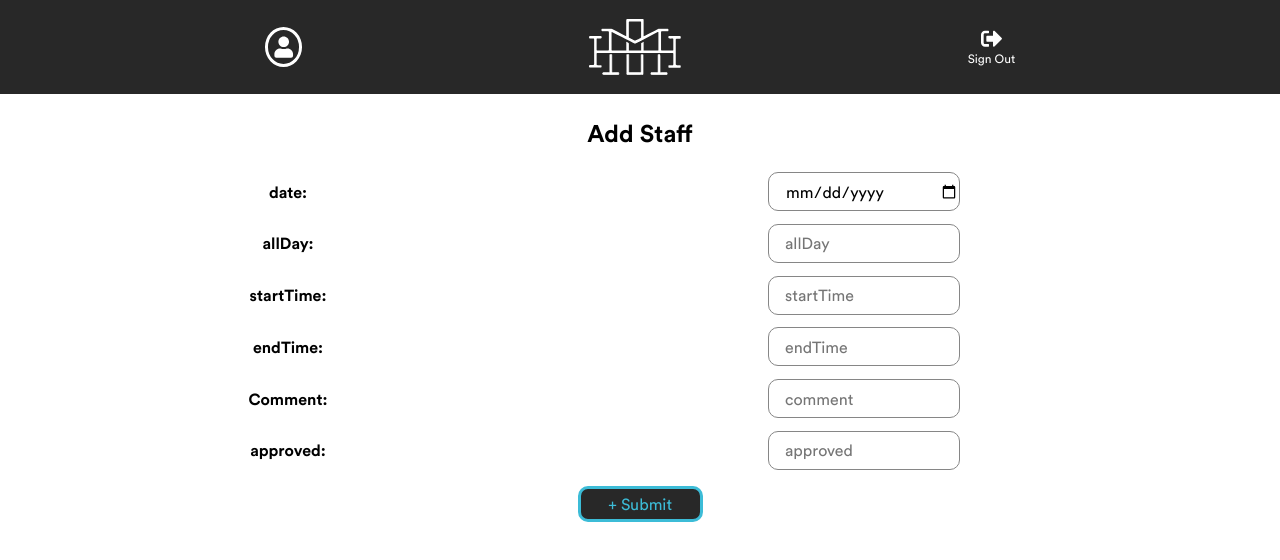
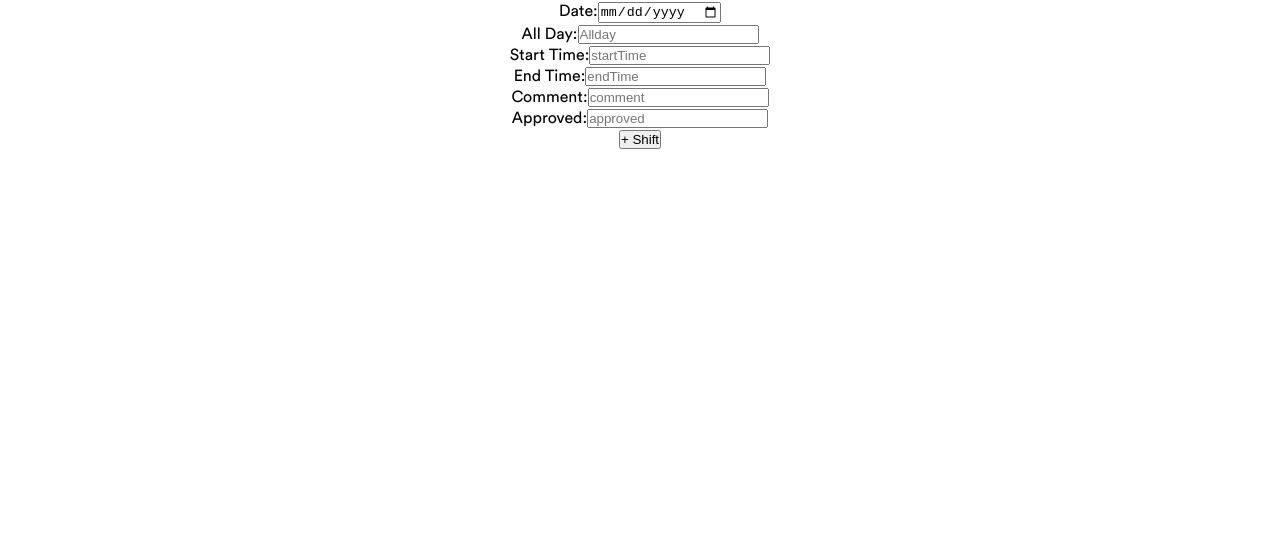
Before and after one commit to HoMieDevs/Homie-portal-frontend, a React (Create React App) app: page /unavailability in a window 1280 px wide. Shown: the top 560 px of the page. Built offline with nearby package versions, Linux system fonts and the light colour scheme.

Commit message:
put request to backend - currentuser will be added as a functionality next

```diff
--- a/src/Unavailability.js
+++ b/src/Unavailability.js
@@ -1,191 +1,150 @@
-import React, { Component } from 'react'
-import axios from 'axios';
-import Header from './Header';
-// import Footer from './Footer';
-import './css/Register.css'
+import React, { Component, Fragment } from "react";
+import axios from "axios";
+import "./css/Register.css";
 axios.defaults.withCredentials = true;
 
-export default class Register extends Component {
+export default class Unavailability extends Component {
   state = {
-    unavailability: [{
-        date: Date,
-        allDay: Boolean,
-        startTime: String,
-        endTime: String,
-        comment: String,
-        approved: Boolean
-    }],
+    date: null,
+    allDay: null,
+    startTime: null,
+    endTime: null,
+    comment: null,
+    approved: null
+  };
+
+  handleInputChange = e => {
+    const { value, id } = e.currentTarget;
+    this.setState({ [id]: value });
+  };
+
+  submitForm = e => {
+    e.preventDefault();
+    console.log(this.state);
+    const { date, allDay, startTime, endTime, comment, approved } = this.state;
+
+    const url =
+      "http://localhost:5000/auth/unavailability/5c4a9b4dc8989d0ff203c621/";
+
+    const unavailability = [
+      {
+        date,
+        allDay,
+        startTime,
+        endTime,
+        comment,
+        approved
       }
-    handleInputChange = (e) => {
-        const { value, id } = e.currentTarget;
-        this.setState({ [id]: value})
-        console.log({ [id]: value})
-    }
-    submitForm = (e) => {
-        e.preventDefault()
-        // console.log(this.state)
-        // const date ={ date: this.state.date}
-        // const unavailability = this.state.unavailability.push(date)
-        // console.log(this.state.unavailability)
-        // console.log(this.state)
-        const { unavailability: [{date, allDay, startTime, endTime, comment, approved}]} = this.state
+    ];
 
-        const url = "http://localhost:5000/auth/unavailability/5c4a9b4dc8989d0ff203c621"
-        const data = { unavailability: [{date, allDay, startTime, endTime, comment, approved}] }
-        // console.log(data)
-        axios.put(url, data)
+    const data = { unavailability };
+    axios
+      .put(url, data)
       .then(resp => {
-                console.log('hello kam is a noob.she has gained weight and trying to lose')
-                console.log(resp.data)
-                this.setState({ message: `${date} has been added`, error: null})
+        console.log(resp);
+        this.setState({ message: "unavailability added", error: null });
       })
       .catch(err => {
-                console.log(err.response)
+        console.log(err.response);
         if (err.response === 403) {
-                    this.setState({ error: 'Registration Unsuccessful', message: null})
+          this.setState({
+            error: "unavailability was not submitted",
+            message: null
+          });
         }
-            })
-    }
+      });
+  };
+
   render() {
-        const { error, message } = this.state
+    const { error, message } = this.state;
+
     return (
-            <div className="register">
-                <Header />
-                <h3 className="registerH3">Add Staff</h3>
-                <form className="registerForm">
-                    <div className="registerField">
-                        <label htmlFor="date">date:</label>
+      <Fragment>
+        <div className="Unavailability">
+          <div className="addUnavailability">
+            <form className="unavailabilityrForm">
+              <div className="unavailabilityField">
+                <label htmlFor="date">Date:</label>
                 <input
                   type="date"
                   id="date"
-                            placeholder="date"
-                            onFocus={(e) => e.target.placeholder = ""}
-                            onBlur={(e) => e.target.placeholder = "date"}
+                  placeholder="Date"
+                  onFocus={e => (e.target.placeholder = "")}
+                  onBlur={e => (e.target.placeholder = "Date")}
                   onChange={this.handleInputChange}
                 />
               </div>
-                    <div className="registerField">
-                        <label htmlFor="allDay">allDay:</label>
+
+              <div className="unavailabilityField">
+                <label htmlFor="allDay">All Day:</label>
                 <input
-                            type="boolean"
+                  type="text"
                   id="allDay"
-                            placeholder="allDay"
-                            onFocus={(e) => e.target.placeholder = ""}
-                            onBlur={(e) => e.target.placeholder = "allDay"}
+                  placeholder="Allday"
+                  onFocus={e => (e.target.placeholder = "")}
+                  onBlur={e => (e.target.placeholder = "Allday")}
                   onChange={this.handleInputChange}
                 />
               </div>
-                    <div className="registerField">
-                        <label htmlFor="startTime">startTime:</label>
+
+              <div className="unavailabilityField">
+                <label htmlFor="startTime">Start Time:</label>
                 <input
-                            type="string"
+                  type="text"
                   id="startTime"
                   placeholder="startTime"
-                            onFocus={(e) => e.target.placeholder = ""}
-                            onBlur={(e) => e.target.placeholder = "startTime"}
+                  onFocus={e => (e.target.placeholder = "")}
+                  onBlur={e => (e.target.placeholder = "startTime")}
                   onChange={this.handleInputChange}
                 />
               </div>
-                    <div className="registerField">
-                        <label htmlFor="endTime">endTime:</label>
+
+              <div className="unavailabilityField">
+                <label htmlFor="endTime">End Time:</label>
                 <input
-                            type="string"
+                  type="text"
                   id="endTime"
                   placeholder="endTime"
-                            onFocus={(e) => e.target.placeholder = ""}
-                            onBlur={(e) => e.target.placeholder = "endTIme"}
+                  onFocus={e => (e.target.placeholder = "")}
+                  onBlur={e => (e.target.placeholder = "endTime")}
                   onChange={this.handleInputChange}
                 />
               </div>
-                    <div className="registerField">
+
+              <div className="unavailabilityField">
                 <label htmlFor="comment">Comment:</label>
                 <input
-                            type="string"
+                  type="text"
                   id="comment"
                   placeholder="comment"
-                            onFocus={(e) => e.target.placeholder = ""}
-                            onBlur={(e) => e.target.placeholder = "comment"}
+                  onFocus={e => (e.target.placeholder = "")}
+                  onBlur={e => (e.target.placeholder = "comment")}
                   onChange={this.handleInputChange}
                 />
               </div>
-                    <div className="registerField">
-                        <label htmlFor="approved">approved:</label>
+
+              <div className="unavailabilityField">
+                <label htmlFor="approved">Approved:</label>
                 <input
-                            type="boolean"
+                  type="text"
                   id="approved"
                   placeholder="approved"
-                            onFocus={(e) => e.target.placeholder = ""}
-                            onBlur={(e) => e.target.placeholder = "approved"}
+                  onFocus={e => (e.target.placeholder = "")}
+                  onBlur={e => (e.target.placeholder = "approved")}
                   onChange={this.handleInputChange}
                 />
               </div>
-                    <button className="registerStaffBtn" onClick={this.submitForm}>+ Submit</button>
+
+              <button className="rosterStaffBtn" onClick={this.submitForm}>
+                + Shift
+              </button>
             </form>
-                { error && <p>{ error }</p> }
-                { message && <p>{ message }</p>}
+
+            {error && <p>{error}</p>}
+            {message && <p>{message}</p>}
           </div>
-
-    )
+        </div>
+      </Fragment>
+    );
   }
 }
-
-// import React, { Component } from 'react'
-// import axios from 'axios';
-// import Header from './Header';
-// import Footer from './Footer';
-// import './css/Register.css'
-// axios.defaults.withCredentials = true;
-
-// export default class Register extends Component {
-//     state = { }
-//     handleInputChange = (e) => {
-//         const { value, id } = e.currentTarget;
-//         this.setState({ [id]: value})
-//     }
-//     submitForm = (e) => {
-//         e.preventDefault()
-//         // console.log(this.state)
-//         const {  unavailability } = this.state
-//         const url = "http://localhost:5000/auth/unavailability/5c4a9b4dc8989d0ff203c621"
-//         const data = { unavailability }
-//         axios.post(url, data)
-//             .then(resp => {
-//                 console.log(resp)
-//                 this.setState({ message: `${unavailability} has been added`, error: null})
-//             })
-//             .catch(err => {
-//                 console.log(err.response)
-//                 if (err.response === 403) {
-//                     this.setState({ error: 'Registration Unsuccessful', message: null})
-//                 }
-//             })
-//     }
-//     render() {
-//         const { error, message } = this.state
-//         return (
-//             <div className="register">
-//                 <Header />
-//                 <h3 className="registerH3">Add Staff</h3>
-//                 <form className="registerForm">
-//                     <div className="registerField">
-//                         <label htmlFor="unavailability">Unavailability:</label>
-//                         <input
-//                             type="string"
-//                             id="unavailability"
-//                             placeholder="First Name"
-//                             onFocus={(e) => e.target.placeholder = ""}
-//                             onBlur={(e) => e.target.placeholder = "Unavailability"}
-//                             onChange={this.handleInputChange}
-//                         />
-//                     </div>
-
-//                     <button className="registerStaffBtn" onClick={this.submitForm}>+ Submit</button>
-//                 </form>
-//                 { error && <p>{ error }</p> }
-//                 { message && <p>{ message }</p>}
-//                 <Footer />
-//             </div>
-
-//     )
-//   }
-// }
```
Lines whose indentation alone changed are shown as unchanged.
